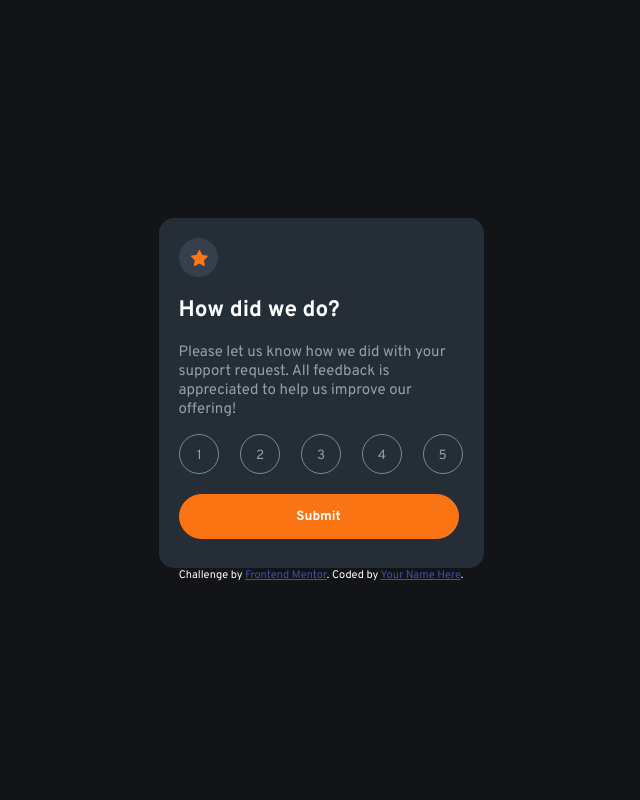
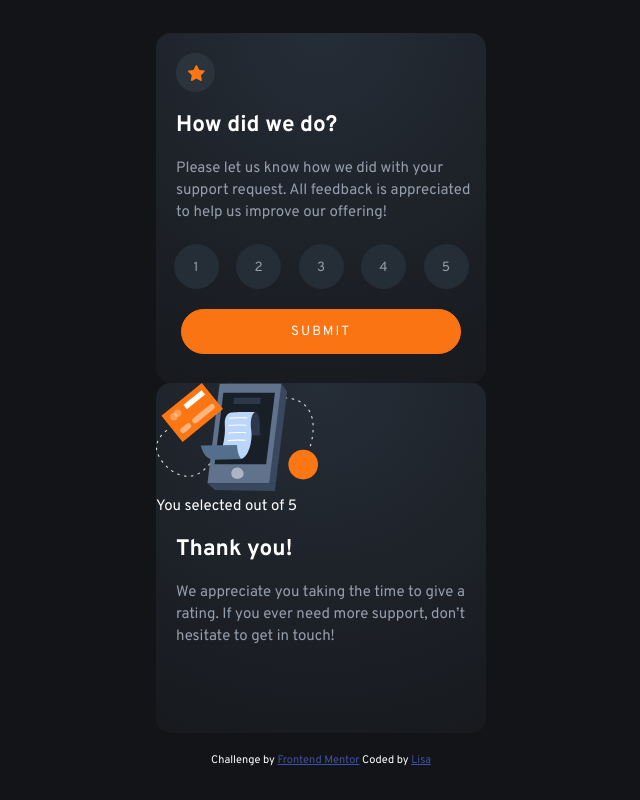
Before and after one commit to CrypticMango/interactive-rating-component, a plain HTML site: page index.html in a window 1280 px wide. Shown: the whole page, without its empty margins (319-959 px from the left). Drawn offline with Linux system fonts and the light colour scheme.

Commit message:
-styled hover state of buttons
-added styling to submit button
-added comments
-gave attribution margin-top

```diff
--- a/index.html
+++ b/index.html
@@ -35,7 +35,7 @@
 
     <div>
       <button id="submit-button">
-        Submit
+        SUBMIT
       </button>
     </div>
   </div>
@@ -58,9 +58,11 @@
   <!-- Thank you state end -->
 
 
-  <div class="attribution">
-    Challenge by <a href="https://www.frontendmentor.io?ref=challenge" target="_blank">Frontend Mentor</a>.
-    Coded by <a href="#">Your Name Here</a>.
-  </div>
+  <footer>
+    <div class="attribution">
+      Challenge by <a href="https://www.frontendmentor.io?ref=challenge" target="_blank">Frontend Mentor</a>
+      Coded by <a href="https://www.frontendmentor.io/profile/CrypticMango">Lisa</a>
+    </div>
+  </footer>
 </body>
 </html>
--- a/style.css
+++ b/style.css
@@ -22,30 +22,31 @@ body {
 }
 
 p, h2 {
-	padding: 0px 20px;
+	padding: 0px 0px 0px 20px;
 }
 
 p {
 	color: var(--light-grey);
+	margin-bottom: 20px;
+	margin-top: 0px;
+	line-height: 22px;
 }
 
 button:hover {
 	cursor: pointer;
 }
 
+/*rating card start*/
+
 .rating-start, .thank-you-page {
-	background-color: var(--dark-blue);
-	width: 325px;
+	background: radial-gradient(circle at top,#252d37,#17191d);
+	width: 330px;
 	height: 350px;
 	border-radius: 15px;
 }
 
-.thank-you-page {
-	display: none;
-}
-
 .star-icon {
-	background-color: hsl(220, 15%, 55%,20%);
+	background-color: rgba(48, 58, 68, 0.712);
     padding: 12px;
     border-radius: 50%;
     height: 15px;
@@ -60,10 +61,10 @@ button:hover {
 }
 
 #rating-1, #rating-2, #rating-3, #rating-4, #rating-5 {
-	width: 40px;
-	height: 40px;
+	width: 45px;
+	height: 45px;
 	border-radius: 50%;
-	border: 1px solid var(--medium-grey);
+	border: 1px solid var(--dark-blue);
 	padding: 0;
 	font-family: 'Overpass', sans-serif;
 	background-color: var(--dark-blue);
@@ -71,21 +72,42 @@ button:hover {
 	padding-top: 2px;
 }
 
+#rating-1:hover, #rating-2:hover, #rating-3:hover, #rating-4:hover, #rating-5:hover {
+	background-color: var(--orange);
+	border: 1px solid var(--orange);
+	color: white;
+}
+
 #submit-button {
 	width: 280px;
 	height: 45px;
 	font-family: 'Overpass', sans-serif;
-	font-weight: 700;
 	color: white;
 	background-color: var(--orange);
 	border-radius: 40px;
 	border: 1px solid var(--orange);
-	margin: 20px 0px 0px 20px;
+	display: block;
+	margin: 0 auto;
+	margin-top: 20px;
+	letter-spacing: 2px;
 }
+
+#submit-button:hover {
+	background-color: white;
+	color: var(--orange);
+	border: 1px solid white;
+}
+
+/*rating card end*/
+
+/*thank you card start*/
+
+/*thank you card end*/
 
 .attribution {
 	font-size: 11px;
 	text-align: center;
+	margin-top: 20px;
 }
 .attribution a {
 	color: hsl(228, 45%, 44%);
```
